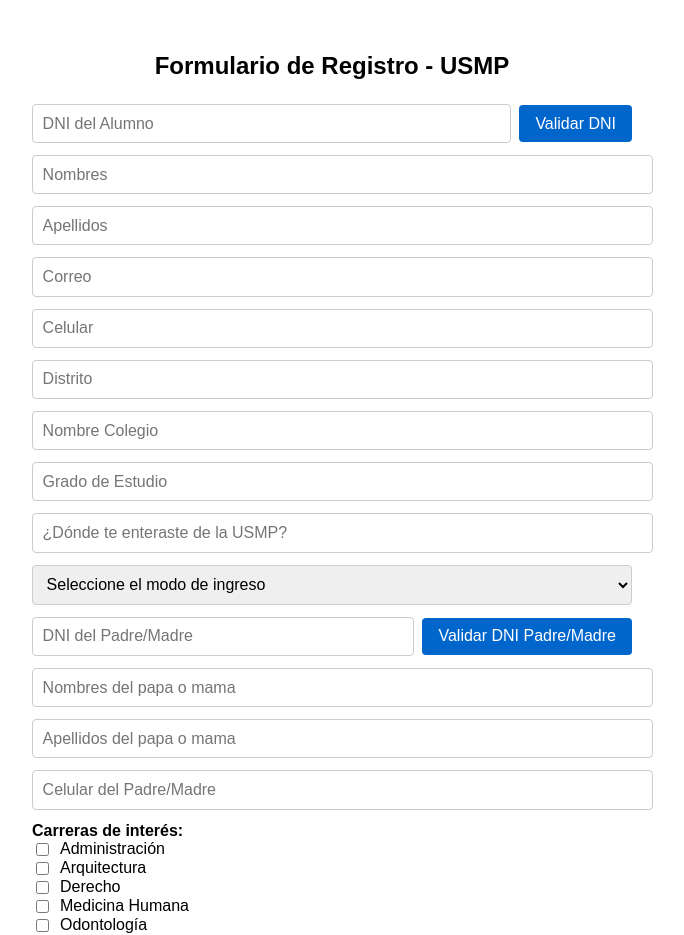
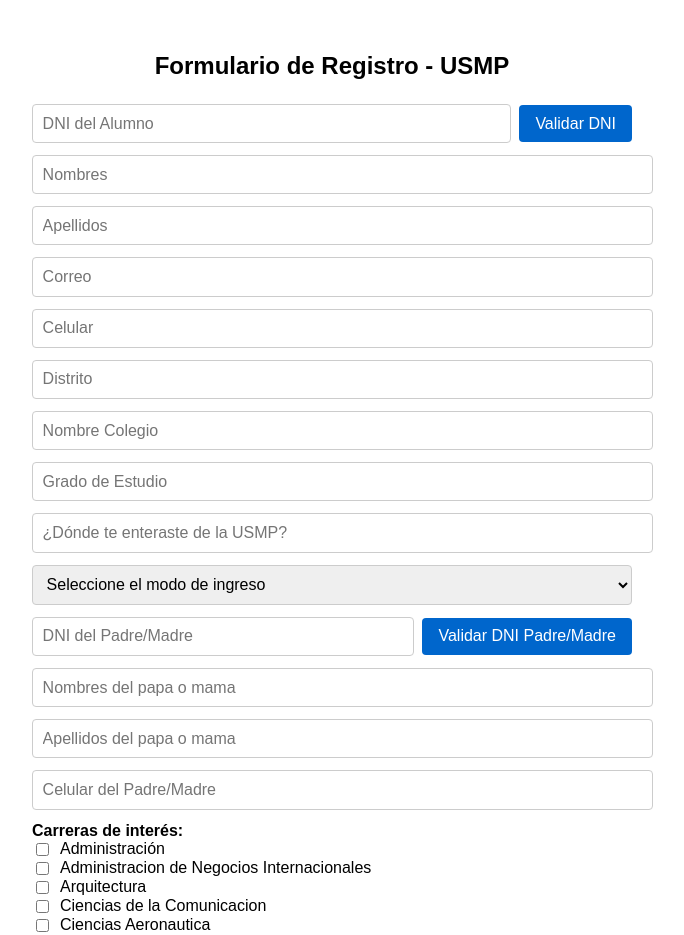
Before and after one commit to AaronPalomino2002/InscripcionesUSMP, a React (Create React App) app: page / in a window 1280 px wide. Shown: the top 935 px of the page, without its empty margins (308-992 px from the left). Built offline with nearby package versions, Linux system fonts and the light colour scheme.

Commit message:
cambios en carreras

```diff
--- a/src/App.js
+++ b/src/App.js
@@ -286,23 +286,29 @@
           <div style={styles.checkboxGroup}>
             {[
               "Administración",
+              "Administracion de Negocios Internacionales",
               "Arquitectura",
+              "Ciencias de la Comunicacion",
+              "Ciencias Aeronautica",
+              "Contabilidad Financiera",
+              "Ingeniería y Finanzas",
               "Derecho",
+              "Economía",
+              "Enfermería",
+              "Gestion de Recursos Humanos",
+              "Ingeniería Civil",
+              "Ingenieria de Computacion y Sistemas",
+              "Ingeniería Industrial",
+              "Instituo del Arte",
+              "Marketing",
               "Medicina Humana",
+              "Obstetricia",
               "Odontología",
-              "Ingeniería de Sistemas",
-              "Ingeniería Civil",
-              "Contabilidad y Finanzas",
               "Psicología",
-              "Marketing",
-              "Negocios Internacionales",
-              "Ciencias de la Comunicación",
-              "Enfermería",
-              "Obstetricia",
-              "Farmacia y Bioquímica",
-              "Educación Inicial",
-              "Educación Primaria",
-              "Economía",
+              "Turismo y Hotelería",
+              "Ingeniería en Ciencias de Datos",
+              "Ingeniería en Inteligencia Artificial y Robótica",
+              "Ingeniería en Ciberseguridad y Análisis Forense Digital",
             ].map((carrera) => (
               <label key={carrera} style={styles.checkbox}>
                 <input
```
